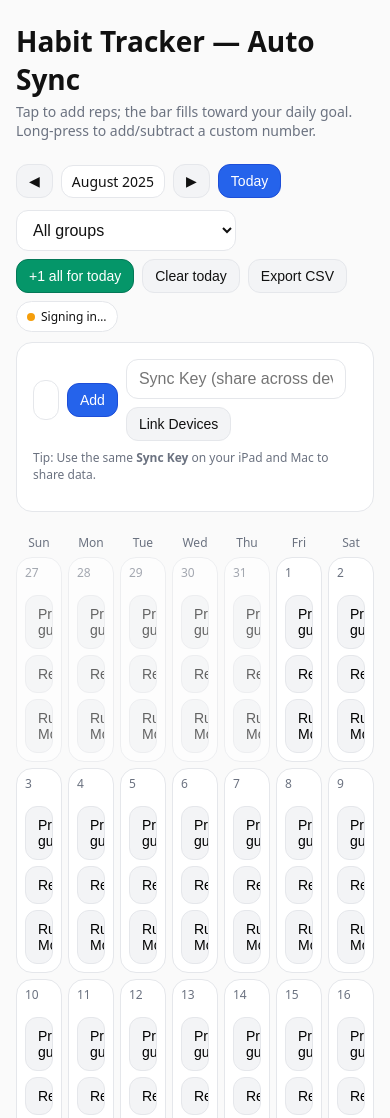
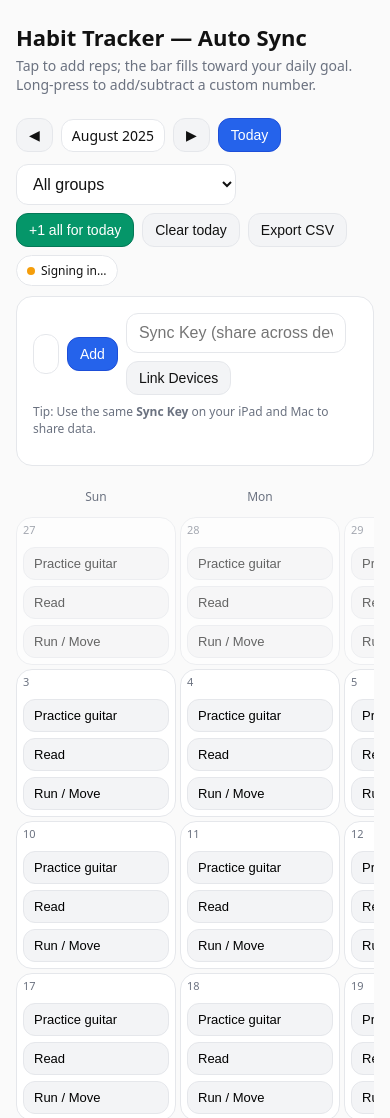
Before and after one commit to mubashir2276-ux/Habit-tracker, a plain HTML site: page index.html in a window 390 px wide. Shown: the top 1118 px of the page. Drawn offline with Linux system fonts and the light colour scheme; no server answers.

Commit message:
index.html

```diff
--- a/index.html
+++ b/index.html
@@ -63,6 +63,33 @@
     .input-inline{width:220px}
     .goal{display:inline-flex;gap:6px;align-items:center}
     .goal .n{min-width:2ch;text-align:center;font-weight:650}
+	  /* --- Mobile layout tweaks --- */
+@media (max-width: 600px){
+  h1{ font-size:22px; }
+
+  /* Make the 7-day grid horizontally scrollable with wider cells */
+  #dowRow, #calendarGrid{
+    grid-template-columns: repeat(7, 160px); /* try 140–180px to taste */
+    overflow-x: auto;
+    -webkit-overflow-scrolling: touch;
+    gap: 4px;
+    padding-bottom: 6px;
+  }
+  .day{ min-width:160px; }
+  .day-head{ font-size:11px; padding:4px 6px; }
+  .day-body{ padding:6px; gap:6px; }
+
+  /* Compact chips; keep names on one line with ellipsis */
+  .Habit-chip{ padding:8px 10px; font-size:13px; }
+  .Habit-chip .label{
+    display:block;
+    white-space:nowrap;
+    overflow:hidden;
+    text-overflow:ellipsis;
+  }
+  /* Hide the small "Tap"/"Undo" hint to save space */
+  .Habit-chip .hint{ display:none; }
+}
   </style>
 
   <!-- Firebase SDKs -->
```
